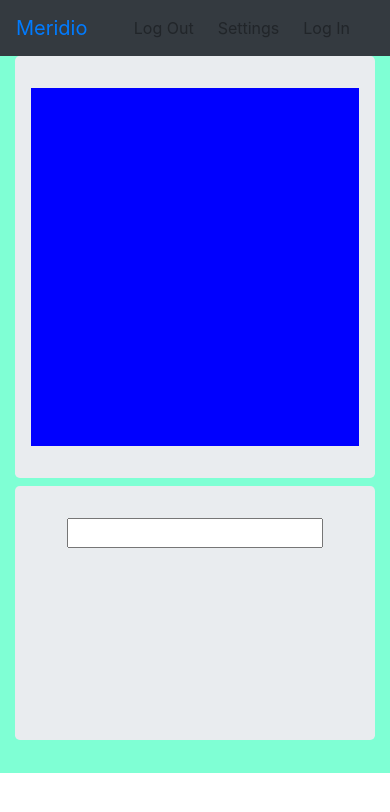
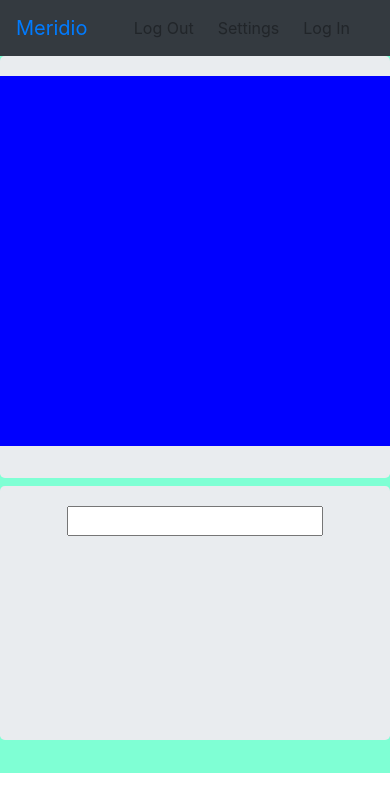
Before and after one commit to mmubuso/SEI-Chatbot, a React (Create React App) app in the folder client/: page / in a window 390 px wide. Shown: the top 812 px of the page. Built offline with nearby package versions, Linux system fonts and the light colour scheme; no server answers.

Commit message:
update styling for mobile view to encompass entire screen

```diff
--- a/client/src/containers/Media.css
+++ b/client/src/containers/Media.css
@@ -1,9 +1,14 @@
 .Media {
     height: 75vh;
+    padding-left: 0;
+    padding-right: 0;
 }
 
 .Media .jumbotron{
    height: 70vh;
+   padding-left: 0;
+   padding-right: 0;
+   padding-top: 5%;
 }
 
 .MediaContainer {
@@ -17,6 +22,8 @@
 @media (max-width: 768px) {
     .Media {
         height: 51vh;
+        padding-left: 0 !important;
+        padding-right: 0 !important;
     }
     .Media .jumbotron{
         height: 50vh;
--- a/client/src/containers/Meridio.css
+++ b/client/src/containers/Meridio.css
@@ -1,15 +1,22 @@
 .Meridio {
     height: 75vh;
+    padding-left: 0;
+    padding-right: 0;
 }
 
 .Meridio .jumbotron{
     height: 70vh;
+    padding-left: 0;
+    padding-right: 0;
+    padding-top: 5%;
 }
 
 /* Responsive Css  */
 @media (max-width: 768px) {
     .Meridio {
         height: 35vh;
+        padding-left: 0 !important;
+        padding-right: 0 !important;
     }
 
     .Meridio .jumbotron{
```
